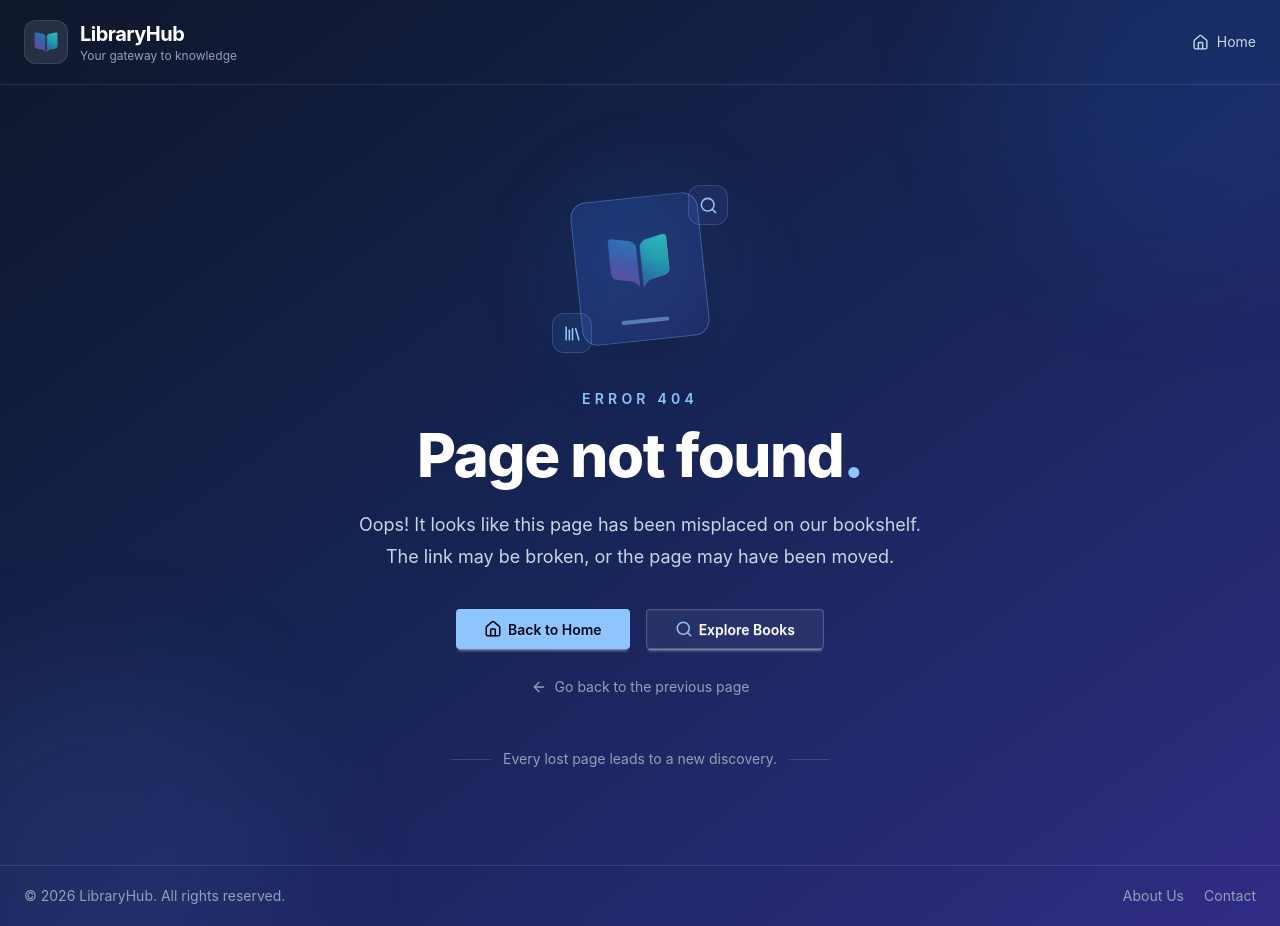
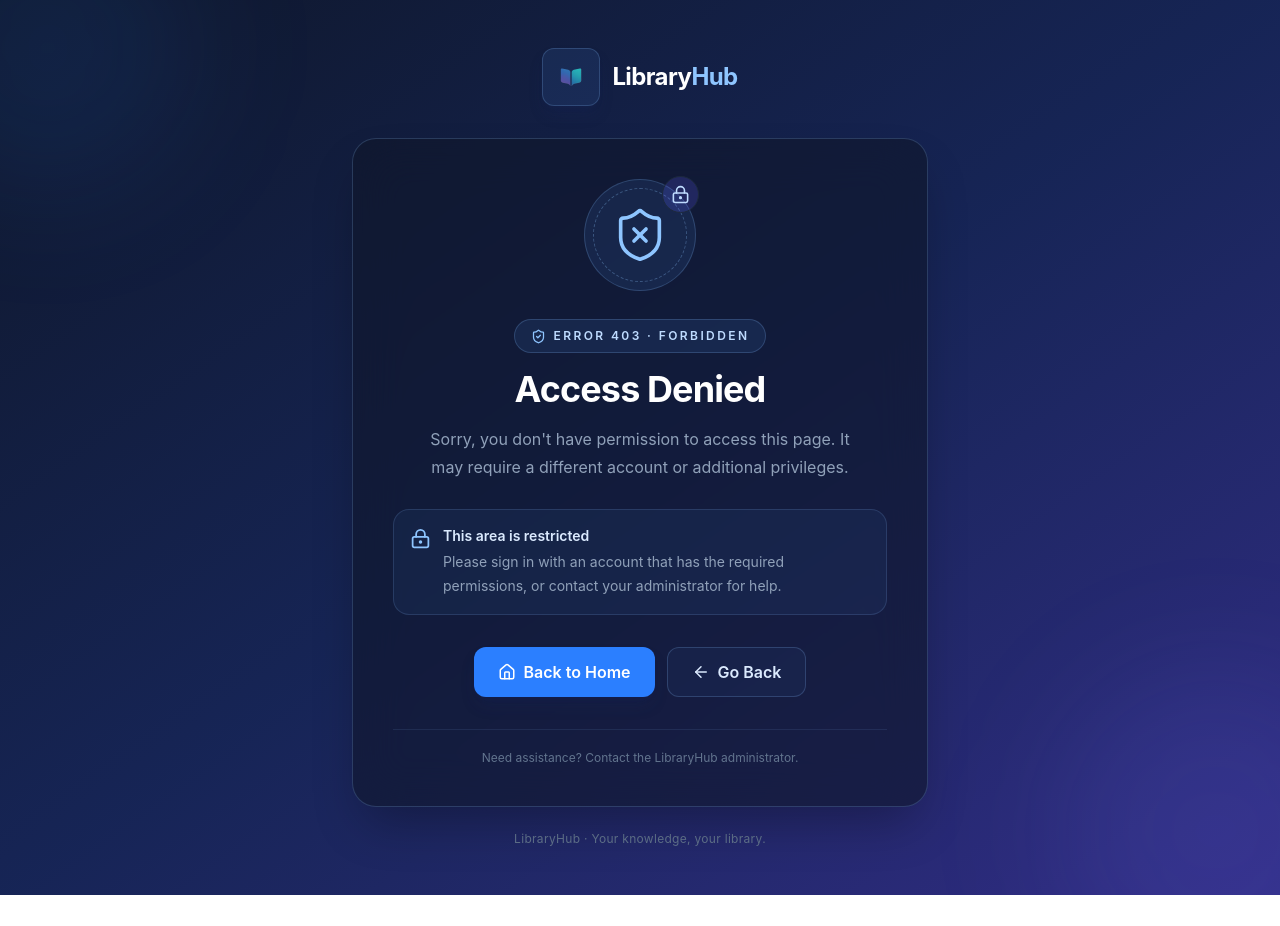
Before and after one commit to MMunim90/FastAPI-Fullstack-Project, a React (Vite) app in the folder Frontend (React)/library-management-system/: page /forbidden in a window 1280 px wide. After the commit the page ends 895 px from the top, so only its background shows below. Built offline with nearby package versions, Linux system fonts and the light colour scheme.

Commit message:
implement forbidden page

```diff
--- a/Frontend (React)/library-management-system/src/components/Footer.jsx
+++ b/Frontend (React)/library-management-system/src/components/Footer.jsx
@@ -6,7 +6,9 @@ const Footer = () => {
     <footer className="footer sm:footer-horizontal mt-10 p-10 border-t-1">
       <aside>
         <img className="h-25 w-25" src="../../public/icon.png" alt="" />
-        <p className="text-2xl font-bold">LibraryHub</p>
+        <h2 className="text-2xl font-bold text-white">
+          Library<span className="text-blue-300">Hub</span>
+        </h2>
         <p>Copyright © {new Date().getFullYear()} - All right reserved</p>
       </aside>
       <aside className="md:m-auto">
--- a/Frontend (React)/library-management-system/src/components/Navbar.jsx
+++ b/Frontend (React)/library-management-system/src/components/Navbar.jsx
@@ -65,7 +65,9 @@ const Navbar = () => {
         </div>
         <Link to={"/"} className="btn btn-ghost text-xl">
           <img className="h-9 w-9" src="../../public/icon.png" alt="" />
-          LibraryHub
+          <h2 className="text-xl font-bold text-white">
+              Library<span className="text-blue-300">Hub</span>
+            </h2>
         </Link>
       </div>
       <div className="navbar-center hidden lg:flex">
--- /dev/null
+++ b/Frontend (React)/library-management-system/src/pages/Forbidden.jsx
@@ -0,0 +1,116 @@
+import { Link, useNavigate } from "react-router";
+import {
+  ShieldX,
+  LockKeyhole,
+  ArrowLeft,
+  House,
+  LibraryBig,
+  ShieldCheck,
+} from "lucide-react";
+
+const Forbidden = () => {
+  const navigate = useNavigate();
+
+  return (
+    <div className="relative flex min-h-screen items-center justify-center overflow-hidden bg-gradient-to-br from-slate-900 via-blue-950 to-indigo-900 px-4 py-12 text-slate-100">
+      {/* Background Decorations */}
+      <div className="pointer-events-none absolute -left-24 -top-24 h-72 w-72 rounded-full bg-blue-500/10 blur-3xl" />
+      <div className="pointer-events-none absolute -bottom-24 -right-24 h-80 w-80 rounded-full bg-indigo-400/10 blur-3xl" />
+
+      {/* Main Content */}
+      <div className="relative z-10 w-full max-w-xl">
+        {/* Brand */}
+        <Link to="/" className="mb-8 flex items-center justify-center gap-3">
+          <div className="rounded-xl border border-blue-300/20 bg-blue-400/10 p-3 shadow-lg shadow-blue-950/30">
+            <img className="h-8 w-8" src="../../public/icon.png" alt="" />
+          </div>
+
+          <span className="text-2xl font-bold tracking-tight text-white">
+            Library<span className="text-blue-300">Hub</span>
+          </span>
+        </Link>
+
+        {/* Forbidden Card */}
+        <div className="rounded-3xl border border-blue-300/20 bg-slate-900/60 p-6 text-center shadow-2xl shadow-black/30 backdrop-blur-xl sm:p-10">
+          {/* Icon */}
+          <div className="relative mx-auto mb-7 flex h-28 w-28 items-center justify-center rounded-full border border-blue-300/20 bg-blue-400/10">
+            <div className="absolute inset-2 rounded-full border border-dashed border-blue-300/30" />
+
+            <ShieldX size={58} strokeWidth={1.5} className="text-blue-300" />
+
+            <div className="absolute -right-1 -top-1 rounded-full border border-slate-800 bg-indigo-500/20 p-2">
+              <LockKeyhole size={19} className="text-blue-200" />
+            </div>
+          </div>
+
+          {/* Error Code */}
+          <div className="mb-4 inline-flex items-center gap-2 rounded-full border border-blue-300/20 bg-blue-400/10 px-4 py-2">
+            <ShieldCheck size={15} className="text-blue-300" />
+            <span className="text-xs font-semibold uppercase tracking-[0.2em] text-blue-200">
+              Error 403 · Forbidden
+            </span>
+          </div>
+
+          {/* Heading */}
+          <h1 className="text-3xl font-bold tracking-tight text-white sm:text-4xl">
+            Access Denied
+          </h1>
+
+          <p className="mx-auto mt-4 max-w-md text-sm leading-7 text-slate-400 sm:text-base">
+            Sorry, you don't have permission to access this page. It may require
+            a different account or additional privileges.
+          </p>
+
+          {/* Information Panel */}
+          <div className="mt-7 flex items-start gap-3 rounded-2xl border border-blue-300/15 bg-blue-400/[0.06] p-4 text-left">
+            <LockKeyhole size={21} className="mt-0.5 shrink-0 text-blue-300" />
+
+            <div>
+              <p className="text-sm font-semibold text-blue-100">
+                This area is restricted
+              </p>
+              <p className="mt-1 text-xs leading-6 text-slate-400 sm:text-sm">
+                Please sign in with an account that has the required
+                permissions, or contact your administrator for help.
+              </p>
+            </div>
+          </div>
+
+          {/* Action Buttons */}
+          <div className="mt-8 flex flex-col justify-center gap-3 sm:flex-row">
+            <Link
+              to="/"
+              className="inline-flex items-center justify-center gap-2 rounded-xl bg-blue-500 px-6 py-3 font-semibold text-white shadow-lg shadow-blue-950/30 transition hover:bg-blue-400 focus:outline-none focus:ring-2 focus:ring-blue-300 focus:ring-offset-2 focus:ring-offset-slate-900"
+            >
+              <House size={18} />
+              Back to Home
+            </Link>
+
+            <button
+              type="button"
+              onClick={() => navigate(-1)}
+              className="inline-flex items-center justify-center gap-2 rounded-xl border border-blue-300/20 bg-blue-400/5 px-6 py-3 font-semibold text-blue-100 transition hover:bg-blue-400/15 focus:outline-none focus:ring-2 focus:ring-blue-300"
+            >
+              <ArrowLeft size={18} />
+              Go Back
+            </button>
+          </div>
+
+          {/* Footer */}
+          <div className="mt-8 border-t border-blue-300/10 pt-5">
+            <p className="text-xs text-slate-500">
+              Need assistance? Contact the LibraryHub administrator.
+            </p>
+          </div>
+        </div>
+
+        {/* Bottom Note */}
+        <p className="mt-6 text-center text-xs tracking-wide text-slate-500">
+          LibraryHub · Your knowledge, your library.
+        </p>
+      </div>
+    </div>
+  );
+};
+
+export default Forbidden;
```
Also changed, not shown: Frontend (React)/library-management-system/src/routes/Routes.jsx (+7 -2 lines).
